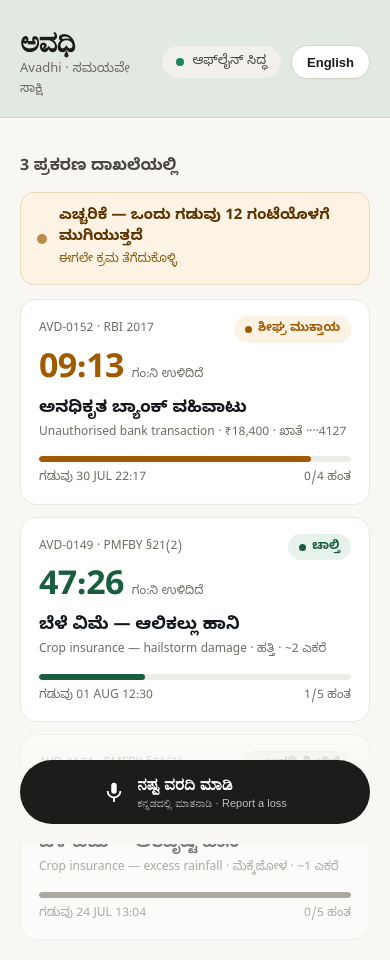
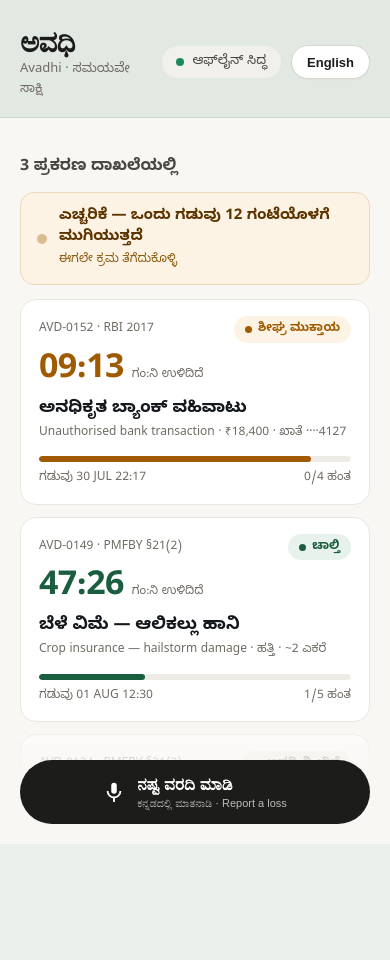
Before and after one commit to Javeria-taj/Avadhi, a Next.js app in the folder ui/: page / in a window 390 px wide. Shown: the top 960 px of the page. After the commit the page ends 844 px from the top, so only its background shows below. Built offline with nearby package versions, Linux system fonts and the light colour scheme.

Commit message:
feat(ui): lock page scrolling and optimize mobile app layout

```diff
--- a/ui/app/globals.css
+++ b/ui/app/globals.css
@@ -35,8 +35,10 @@
 
 html,
 body,
+#__next,
 #root {
   height: 100%;
+  overflow: hidden;
 }
 
 body {
--- a/ui/app/page.jsx
+++ b/ui/app/page.jsx
@@ -493,7 +493,7 @@ export default function Home() {
   }
 
   return (
-    <div style={{ maxWidth: 560, margin: '0 auto', minHeight: '100vh', background: '#f8f7f3', position: 'relative' }}>
+    <div style={{ maxWidth: 560, margin: '0 auto', height: '100vh', background: '#f8f7f3', position: 'relative', display: 'flex', flexDirection: 'column', overflow: 'hidden' }}>
       {/* Success Toast */}
       {showSuccessToast && (
         <div
@@ -533,6 +533,7 @@ export default function Home() {
           padding: '24px 20px 16px',
           background: '#e2e8e2',
           borderBottom: '1px solid #d0d7cf',
+          flex: 'none',
         }}
       >
         <div>
@@ -585,7 +586,7 @@ export default function Home() {
 
       {/* S1 Home Screen */}
       {screen === 'home' && (
-        <section data-screen-label="S1 Home" style={{ padding: '16px 20px 140px' }}>
+        <section data-screen-label="S1 Home" style={{ flex: 1, overflowY: 'auto', padding: '16px 20px 140px' }}>
 
           <div style={{ fontSize: 16, fontWeight: 600, color: '#4a4740', margin: '22px 0 12px' }}>
             {(empty ? 0 : cs.length) + ' ' + L('ಪ್ರಕರಣ ದಾಖಲೆಯಲ್ಲಿ', 'cases on record')}
@@ -733,7 +734,7 @@ export default function Home() {
 
       {/* S2 Voice Intake Screen */}
       {screen === 'intake' && (
-        <section data-screen-label="S2 Voice Intake" style={{ padding: '20px 20px 40px', minHeight: '100vh', display: 'flex', flexDirection: 'column' }}>
+        <section data-screen-label="S2 Voice Intake" style={{ flex: 1, overflowY: 'auto', padding: '20px 20px 40px', display: 'flex', flexDirection: 'column' }}>
           <header style={{ display: 'flex', justifyContent: 'space-between', alignItems: 'center' }}>
             <button
               onClick={() => {
@@ -929,7 +930,7 @@ export default function Home() {
 
       {/* S3 Case Detail Screen */}
       {screen === 'case' && ac && (
-        <section data-screen-label="S3 Case Detail" style={{ padding: '20px 20px 44px' }}>
+        <section data-screen-label="S3 Case Detail" style={{ flex: 1, overflowY: 'auto', padding: '20px 20px 44px' }}>
           <header style={{ display: 'flex', justifyContent: 'space-between', alignItems: 'center' }}>
             <button
               onClick={() => setScreen('home')}
@@ -1133,7 +1134,7 @@ export default function Home() {
 
       {/* S4 Capture Evidence Screen */}
       {screen === 'capture' && (
-        <section data-screen-label="S4 Capture Evidence" style={{ padding: '20px 20px 44px' }}>
+        <section data-screen-label="S4 Capture Evidence" style={{ flex: 1, overflowY: 'auto', padding: '20px 20px 44px' }}>
           <header style={{ display: 'flex', justifyContent: 'space-between', alignItems: 'center' }}>
             <button
               onClick={() => {
@@ -1266,7 +1267,7 @@ export default function Home() {
 
       {/* S5 Document Preview Screen */}
       {screen === 'doc' && ac && (
-        <section data-screen-label="S5 Document Preview" style={{ padding: '20px 20px 44px', background: '#eaf0eb', minHeight: '100vh' }}>
+        <section data-screen-label="S5 Document Preview" style={{ flex: 1, overflowY: 'auto', padding: '20px 20px 44px', background: '#eaf0eb' }}>
           <header style={{ display: 'flex', justifyContent: 'space-between', alignItems: 'center' }}>
             <button
               onClick={() => setScreen('case')}
```
